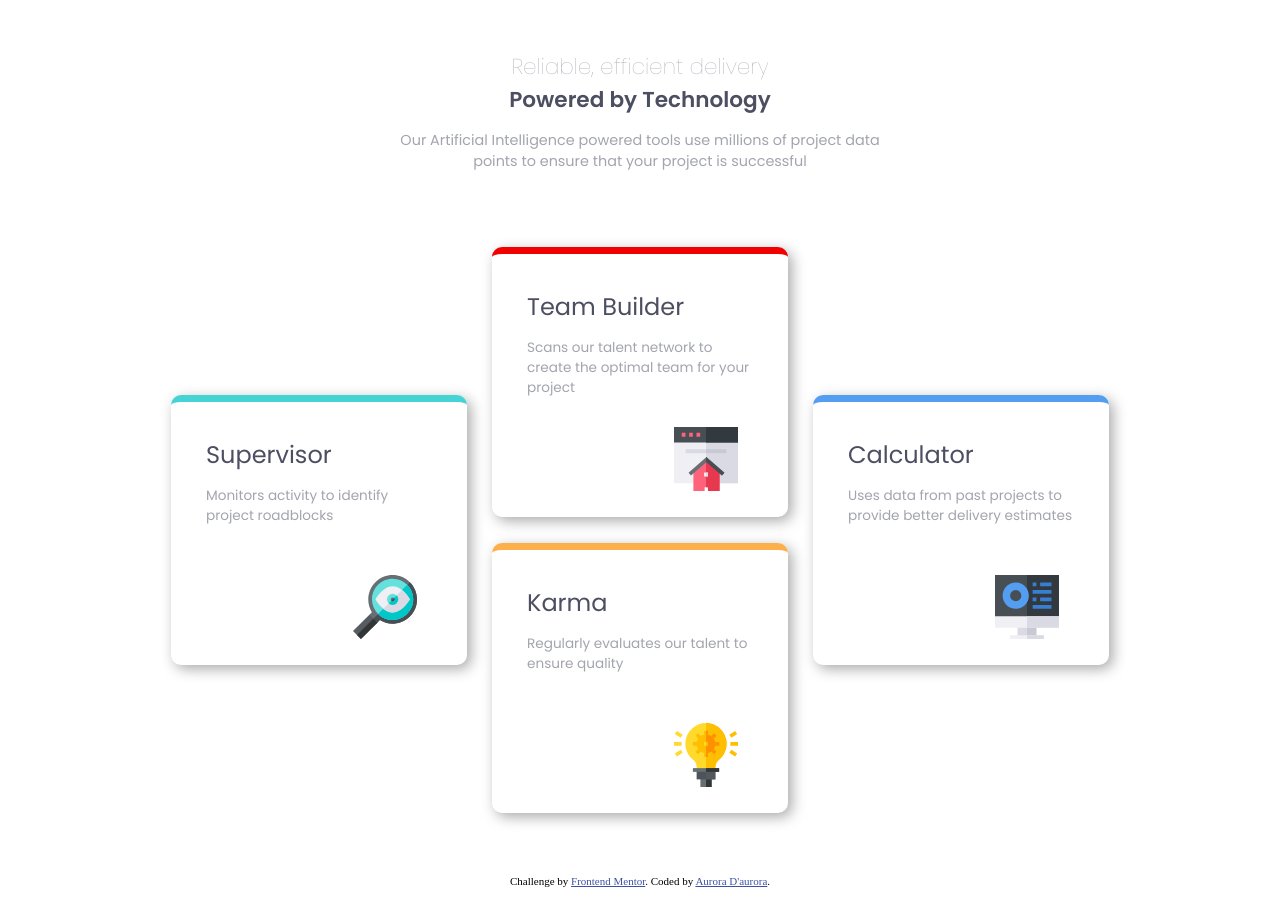
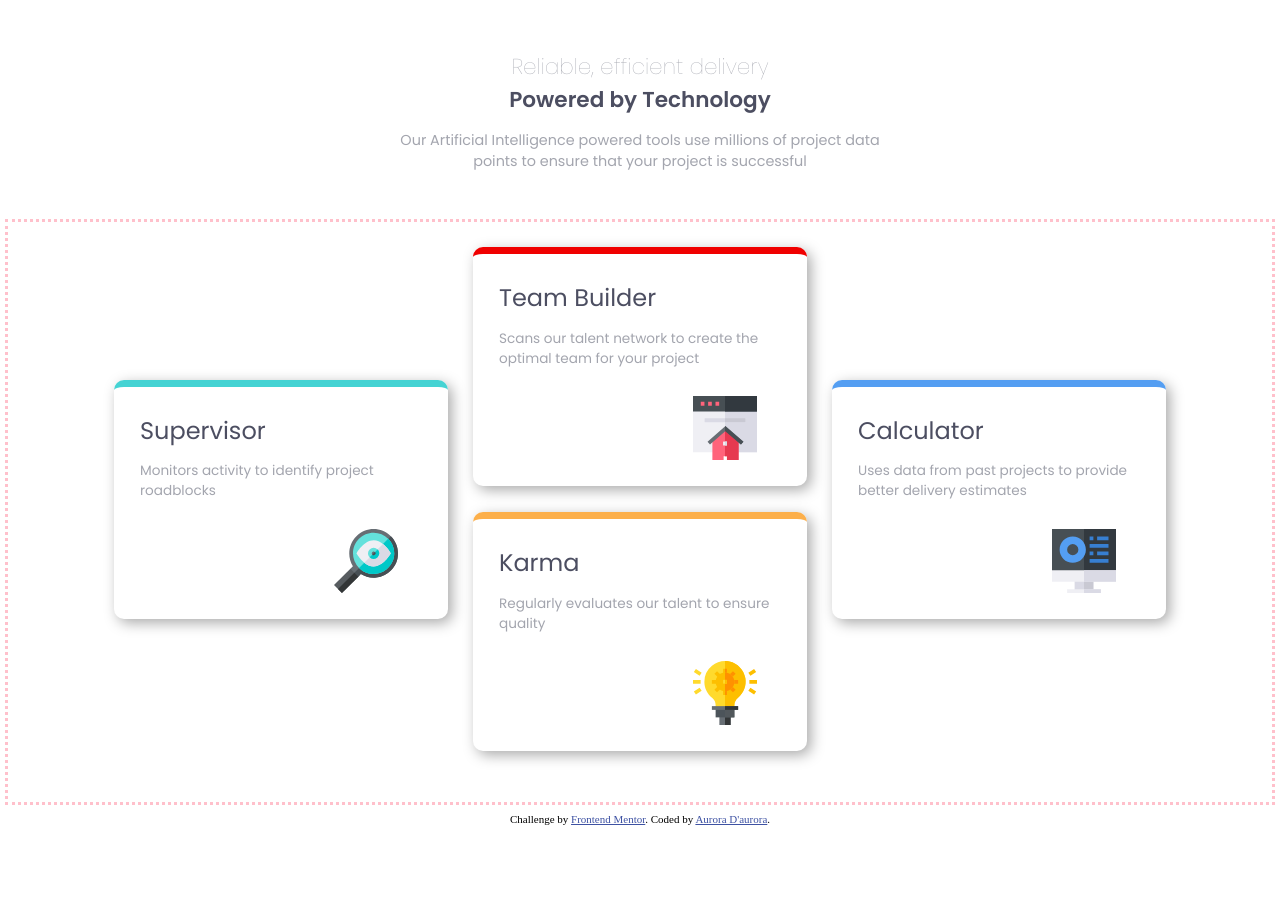
Before and after one commit to webgal-ada/four-cards, a plain HTML site: page index.html in a window 1280 px wide. After the commit the page ends 836 px from the top, so only its background shows below. Drawn offline with Linux system fonts and the light colour scheme.

Commit message:
fixed centering

```diff
--- a/css/styles.css
+++ b/css/styles.css
@@ -34,9 +34,13 @@ header h1 {
   font-size: 1.5em;
 }
 .cards {
-  width: 80vw;
   margin: 0 auto;
+  align-items: center;
+  display: flex;
+  flex-direction: column;
+  place-items: center;
 }
+
 div.card span {
   font-family: "Poppins", sans-serif;
   color: var(--VeryDarkBlue);
@@ -51,9 +55,9 @@ div.card span {
 div.card {
   border-radius: 10px;
   box-shadow: 4px 4px 14px #aaa;
-  height: 193px;
-  padding: 35px;
-  width: 226px;
+  height: 180px;
+  padding: 26px;
+  width: 282px;
   margin-bottom: 26px;
   position: relative;
 }
@@ -74,19 +78,26 @@ svg {
   right: 50px;
   bottom: 26px;
 }
+@media screen and (min-width: 580px) {
+  .cards {
+    display: flex;
+    flex-direction: row;
+    justify-content: center;
+    place-items: center;
+    outline: 3px dotted pink;
+  }
+}
+
 @media screen and (min-width: 700px) {
-  body {
-    max-width: 1440px;
-  }
   header {
     width: 500px;
     margin: 50px auto;
   }
-  .cards {
-    display: flex;
-    justify-content: center;
-    place-items: center;
-  }
+  // .cards {
+  //   display: flex;
+  //   justify-content: center;
+  //   place-items: center;
+  // }
   .card_group {
     padding: 25px;
   }
```
